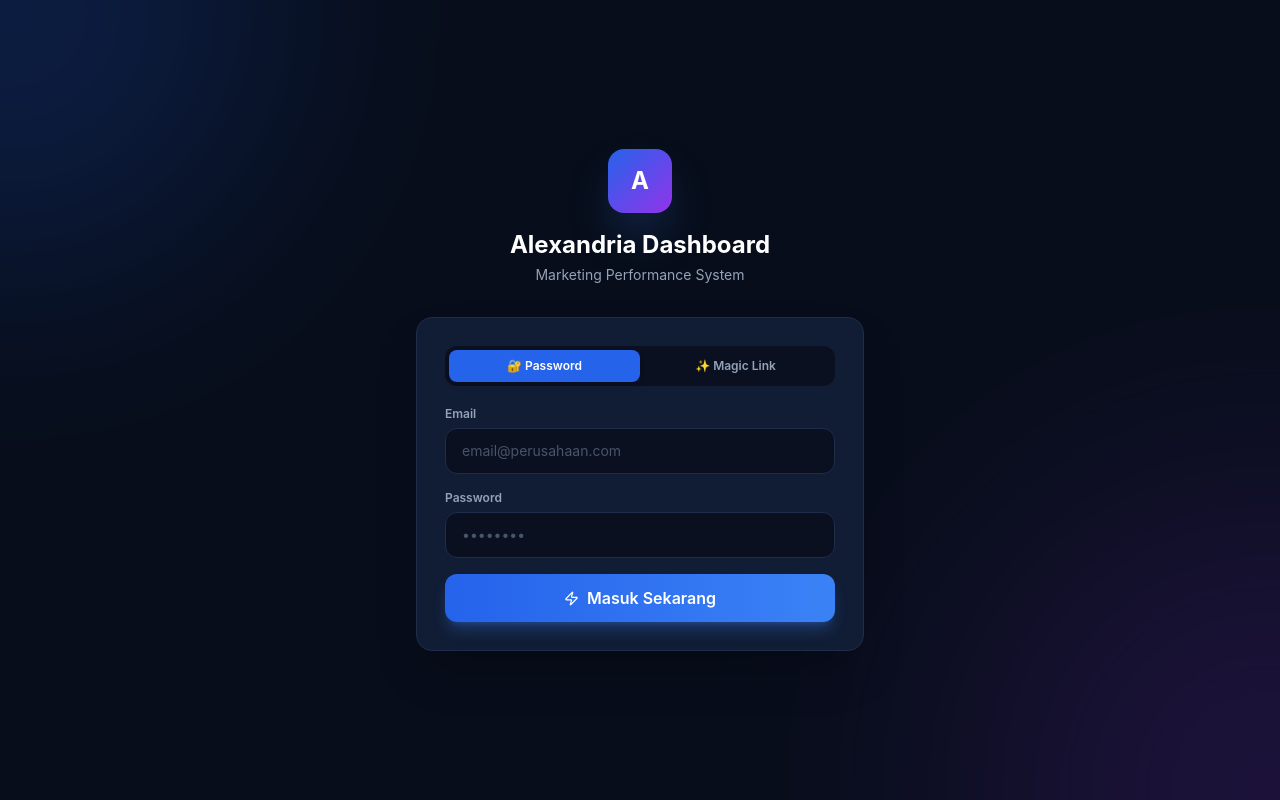
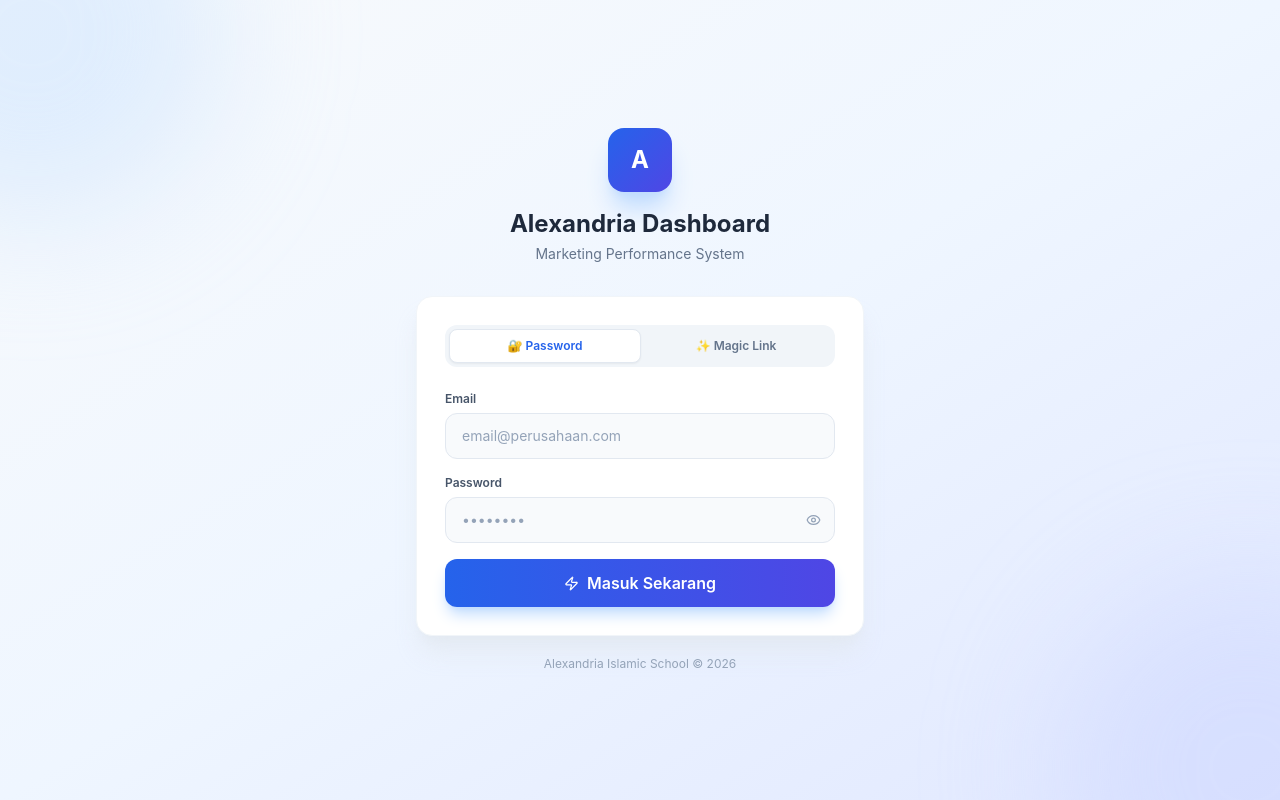
Before and after one commit to ReynaldiCandra/team-dashboard-reynaldi, a Next.js app: page /login in a window 1280 px wide. Built offline with nearby package versions, Linux system fonts and the light colour scheme; no server answers.

Commit message:
fix: role visibility (profile), login light mode, slide menu logout & routing

```diff
--- a/src/app/login/page.tsx
+++ b/src/app/login/page.tsx
@@ -2,7 +2,7 @@
 
 import { useState } from 'react'
 import { motion, AnimatePresence } from 'framer-motion'
-import { Zap, RefreshCw, AlertCircle } from 'lucide-react'
+import { Zap, RefreshCw, AlertCircle, Eye, EyeOff } from 'lucide-react'
 import { useAuth } from '@/hooks/use-auth'
 
 export default function LoginPage() {
@@ -10,6 +10,7 @@ export default function LoginPage() {
   const [tab, setTab] = useState<'password' | 'magic'>('password')
   const [email, setEmail] = useState('')
   const [password, setPassword] = useState('')
+  const [showPass, setShowPass] = useState(false)
   const [loading, setLoading] = useState(false)
   const [error, setError] = useState('')
   const [magicSent, setMagicSent] = useState(false)
@@ -18,13 +19,8 @@ export default function LoginPage() {
     if (!email || !password) { setError('Email dan password wajib diisi'); return }
     setLoading(true); setError('')
     const { error } = await signInWithPassword(email, password)
-    if (error) {
-      setError('Email atau password salah. Periksa kembali.')
-      setLoading(false)
-    } else {
-      // Full page reload agar session cookie terbaca oleh middleware
-      window.location.href = '/dashboard'
-    }
+    if (error) { setError('Email atau password salah. Periksa kembali.'); setLoading(false) }
+    else { window.location.href = '/dashboard' }
   }
 
   const handleMagic = async () => {
@@ -36,80 +32,75 @@ export default function LoginPage() {
   }
 
   return (
-    <div className="min-h-screen bg-[#070d1a] flex items-center justify-center p-4 relative overflow-hidden">
-      <motion.div animate={{ scale:[1,1.1,1], opacity:[0.15,0.25,0.15] }} transition={{ repeat:Infinity, duration:8 }}
-        className="absolute -top-60 -left-60 w-[500px] h-[500px] bg-blue-600 rounded-full blur-[120px] pointer-events-none" />
-      <motion.div animate={{ scale:[1,1.15,1], opacity:[0.1,0.2,0.1] }} transition={{ repeat:Infinity, duration:10, delay:2 }}
-        className="absolute -bottom-60 -right-60 w-[500px] h-[500px] bg-purple-600 rounded-full blur-[120px] pointer-events-none" />
-
-      <motion.div initial={{ opacity:0, y:20 }} animate={{ opacity:1, y:0 }} className="relative w-full max-w-md">
+    <div className="min-h-screen bg-gradient-to-br from-slate-50 via-blue-50 to-indigo-100 flex items-center justify-center p-4 relative overflow-hidden">
+      <div className="absolute -top-40 -left-40 w-96 h-96 bg-blue-200/40 rounded-full blur-3xl pointer-events-none" />
+      <div className="absolute -bottom-40 -right-40 w-96 h-96 bg-indigo-200/40 rounded-full blur-3xl pointer-events-none" />
+      <motion.div initial={{ opacity: 0, y: 20 }} animate={{ opacity: 1, y: 0 }} className="relative w-full max-w-md">
         <div className="text-center mb-8">
-          <div className="w-16 h-16 rounded-2xl bg-gradient-to-br from-blue-600 to-purple-600 flex items-center justify-center text-white font-bold text-2xl mx-auto mb-4 shadow-2xl shadow-blue-500/40">A</div>
-          <h1 className="text-2xl font-bold text-white">Alexandria Dashboard</h1>
-          <p className="text-slate-400 text-sm mt-1">Marketing Performance System</p>
+          <div className="w-16 h-16 rounded-2xl bg-gradient-to-br from-blue-600 to-indigo-600 flex items-center justify-center text-white font-bold text-2xl mx-auto mb-4 shadow-xl shadow-blue-200">A</div>
+          <h1 className="text-2xl font-bold text-slate-800">Alexandria Dashboard</h1>
+          <p className="text-slate-500 text-sm mt-1">Marketing Performance System</p>
         </div>
-
-        <div className="bg-[#111d35] border border-[#1e2d4a] rounded-2xl p-7 shadow-2xl">
-          <div className="flex mb-5 p-1 bg-[#0a1020] rounded-xl">
+        <div className="bg-white rounded-2xl shadow-xl shadow-slate-200/80 border border-slate-100 p-7">
+          <div className="flex mb-6 p-1 bg-slate-100 rounded-xl">
             {(['password','magic'] as const).map(t => (
               <button key={t} onClick={()=>{setTab(t);setError('');setMagicSent(false)}}
-                className={`flex-1 py-2 text-xs font-semibold rounded-lg transition-all ${tab===t?'bg-blue-600 text-white shadow-md':'text-slate-400 hover:text-slate-200'}`}>
+                className={`flex-1 py-2 text-xs font-semibold rounded-lg transition-all ${tab===t?'bg-white text-blue-600 shadow-sm border border-slate-200':'text-slate-500 hover:text-slate-700'}`}>
                 {t==='password'?'🔐 Password':'✨ Magic Link'}
               </button>
             ))}
           </div>
-
           <AnimatePresence>
             {error && (
-              <motion.div initial={{opacity:0,y:-8}} animate={{opacity:1,y:0}} exit={{opacity:0}}
-                className="mb-4 px-4 py-3 bg-red-500/15 border border-red-500/30 rounded-xl text-red-400 text-xs flex items-center gap-2">
+          <motion.div initial={{opacity:0,y:-8}} animate={{opacity:1,y:0}} exit={{opacity:0}}
+                className="mb-4 px-4 py-3 bg-red-50 border border-red-200 rounded-xl text-red-600 text-xs flex items-center gap-2">
                 <AlertCircle size={14}/>{error}
               </motion.div>
             )}
           </AnimatePresence>
-
           {magicSent ? (
             <div className="text-center py-6">
               <div className="text-4xl mb-3">📧</div>
-              <p className="text-white font-semibold">Link terkirim!</p>
-              <p className="text-slate-400 text-sm mt-1">Cek email <span className="text-blue-400">{email}</span></p>
-              <button onClick={()=>setMagicSent(false)} className="mt-4 text-xs text-slate-500 hover:text-slate-300 transition-colors">Kirim ulang</button>
+              <p className="text-slate-800 font-semibold">Link terkirim!</p>
+              <p className="text-slate-500 text-sm mt-1">Cek email <span className="text-blue-600 font-medium">{email}</span></p>
+              <button onClick={()=>setMagicSent(false)} className="mt-4 text-xs text-slate-400 hover:text-slate-600">Kirim ulang</button>
             </div>
-          ) : tab === 'password' ? (
+          ) : tab==='password' ? (
             <div className="space-y-4">
               <div>
-                <label className="block text-xs font-semibold text-slate-400 mb-1.5">Email</label>
-                <input type="email" value={email} onChange={e=>setEmail(e.target.value)} onKeyDown={e=>e.key==='Enter'&&handlePassword()}
-                  placeholder="email@perusahaan.com"
-                  className="w-full px-4 py-3 bg-[#0a1020] border border-[#1e2d4a] rounded-xl text-white placeholder-slate-600 text-sm outline-none focus:ring-2 focus:ring-blue-500/50 transition-all"/>
+                <label className="block text-xs font-semibold text-slate-600 mb-1.5">Email</label>
+                <input type="email" value={email} onChange={e=>setEmail(e.target.value)} onKeyDown={e=>e.key==='Enter'&&handlePassword()} placeholder="email@perusahaan.com"
+                  className="w-full px-4 py-3 bg-slate-50 border border-slate-200 rounded-xl text-slate-800 placeholder-slate-400 text-sm outline-none focus:ring-2 focus:ring-blue-400/50 focus:border-blue-400 transition-all"/>
               </div>
               <div>
-                <label className="block text-xs font-semibold text-slate-400 mb-1.5">Password</label>
-                <input type="password" value={password} onChange={e=>setPassword(e.target.value)} onKeyDown={e=>e.key==='Enter'&&handlePassword()}
-                  placeholder="••••••••"
-                  className="w-full px-4 py-3 bg-[#0a1020] border border-[#1e2d4a] rounded-xl text-white placeholder-slate-600 text-sm outline-none focus:ring-2 focus:ring-blue-500/50 transition-all"/>
+                <label className="block text-xs font-semibold text-slate-600 mb-1.5">Password</label>
+                <div className="relative">
+                  <input type={showPass?'text':'password'} value={password} onChange={e=>setPassword(e.target.value)} onKeyDown={e=>e.key==='Enter'&&handlePassword()} placeholder="••••••••"
+                    className="w-full px-4 py-3 bg-slate-50 border border-slate-200 rounded-xl text-slate-800 placeholder-slate-400 text-sm outline-none focus:ring-2 focus:ring-blue-400/50 focus:border-blue-400 transition-all pr-11"/>
+                  <button type="button" onClick={()=>setShowPass(p=>!p)} className="absolute right-3.5 top-1/2 -translate-y-1/2 text-slate-400">{showPass?<EyeOff size={15}/>:<Eye size={15}/>}</button>
+                </div>
               </div>
               <button onClick={handlePassword} disabled={loading}
-                className="w-full py-3 bg-gradient-to-r from-blue-600 to-blue-500 hover:from-blue-500 hover:to-blue-400 text-white font-semibold rounded-xl shadow-lg shadow-blue-500/30 transition-all hover:scale-[1.02] active:scale-[0.98] disabled:opacity-60 flex items-center justify-center gap-2">
-                {loading ? <><RefreshCw size={15} className="animate-spin"/>Masuk...</> : <><Zap size={15}/>Masuk Sekarang</>}
+                className="w-full py-3 bg-gradient-to-r from-blue-600 to-indigo-600 hover:from-blue-500 hover:to-indigo-500 text-white font-semibold rounded-xl shadow-lg shadow-blue-200 transition-all hover:scale-[1.02] active:scale-[0.98] disabled:opacity-60 flex items-center justify-center gap-2">
+                {loading?<><RefreshCw size={15} className="animate-spin"/>Masuk...</>:<><Zap size={15}/>Masuk Sekarang</>}
               </button>
             </div>
           ) : (
             <div className="space-y-4">
               <div>
-                <label className="block text-xs font-semibold text-slate-400 mb-1.5">Email</label>
-                <input type="email" value={email} onChange={e=>setEmail(e.target.value)}
-                  placeholder="email@perusahaan.com"
-                  className="w-full px-4 py-3 bg-[#0a1020] border border-[#1e2d4a] rounded-xl text-white placeholder-slate-600 text-sm outline-none focus:ring-2 focus:ring-blue-500/50 transition-all"/>
+                <label className="block text-xs font-semibold text-slate-600 mb-1.5">Email</label>
+                <input type="email" value={email} onChange={e=>setEmail(e.target.value)} placeholder="email@perusahaan.com"
+                  className="w-full px-4 py-3 bg-slate-50 border border-slate-200 rounded-xl text-slate-800 placeholder-slate-400 text-sm outline-none focus:ring-2 focus:ring-blue-400/50 focus:border-blue-400 transition-all"/>
               </div>
               <button onClick={handleMagic} disabled={loading}
-                className="w-full py-3 bg-gradient-to-r from-purple-600 to-purple-500 text-white font-semibold rounded-xl shadow-lg shadow-purple-500/30 hover:scale-[1.02] transition-all flex items-center justify-center gap-2">
-                {loading ? <><RefreshCw size={15} className="animate-spin"/>Mengirim...</> : <><Zap size={15}/>Kirim Magic Link</>}
+                className="w-full py-3 bg-gradient-to-r from-violet-600 to-purple-600 text-white font-semibold rounded-xl shadow-lg shadow-purple-200 hover:scale-[1.02] transition-all flex items-center justify-center gap-2">
+                {loading?<><RefreshCw size={15} className="animate-spin"/>Mengirim...</>:<><Zap size={15}/>Kirim Magic Link</>}
               </button>
-              <p className="text-xs text-slate-500 text-center">Link login akan dikirim ke email kamu tanpa perlu password</p>
+              <p className="text-xs text-slate-400 text-center">Link login tanpa password dikirim ke email kamu</p>
             </div>
           )}
         </div>
+        <p className="text-center text-xs text-slate-400 mt-5">Alexandria Islamic School © {new Date().getFullYear()}</p>
       </motion.div>
     </div>
   )
--- a/src/components/mobile/MobileLayout.tsx
+++ b/src/components/mobile/MobileLayout.tsx
@@ -78,6 +78,8 @@ interface MobileLayoutProps {
   streak?: number;
 
   // Callbacks — wire these to your existing Supabase mutations
+  onUpdateLead?: (leadId: string, updates: { category?: string; status?: string; notes?: string }) => Promise<void>;
+  onDeleteLead?: (leadId: string) => Promise<void>;
   onAddLead: (data: { name: string; child_name: string; phone: string; area: string; category: "HOT" | "WARM" | "COLD" }) => Promise<void>;
   onToggleTask?: (taskId: string, done: boolean) => Promise<void>;
   onMarkNotifsRead?: () => Promise<void>;
```
Also changed, not shown: src/components/MobileDashboardWrapper.tsx (+63 -54 lines), src/components/mobile/SlideMenu.tsx (+10 -8 lines).
